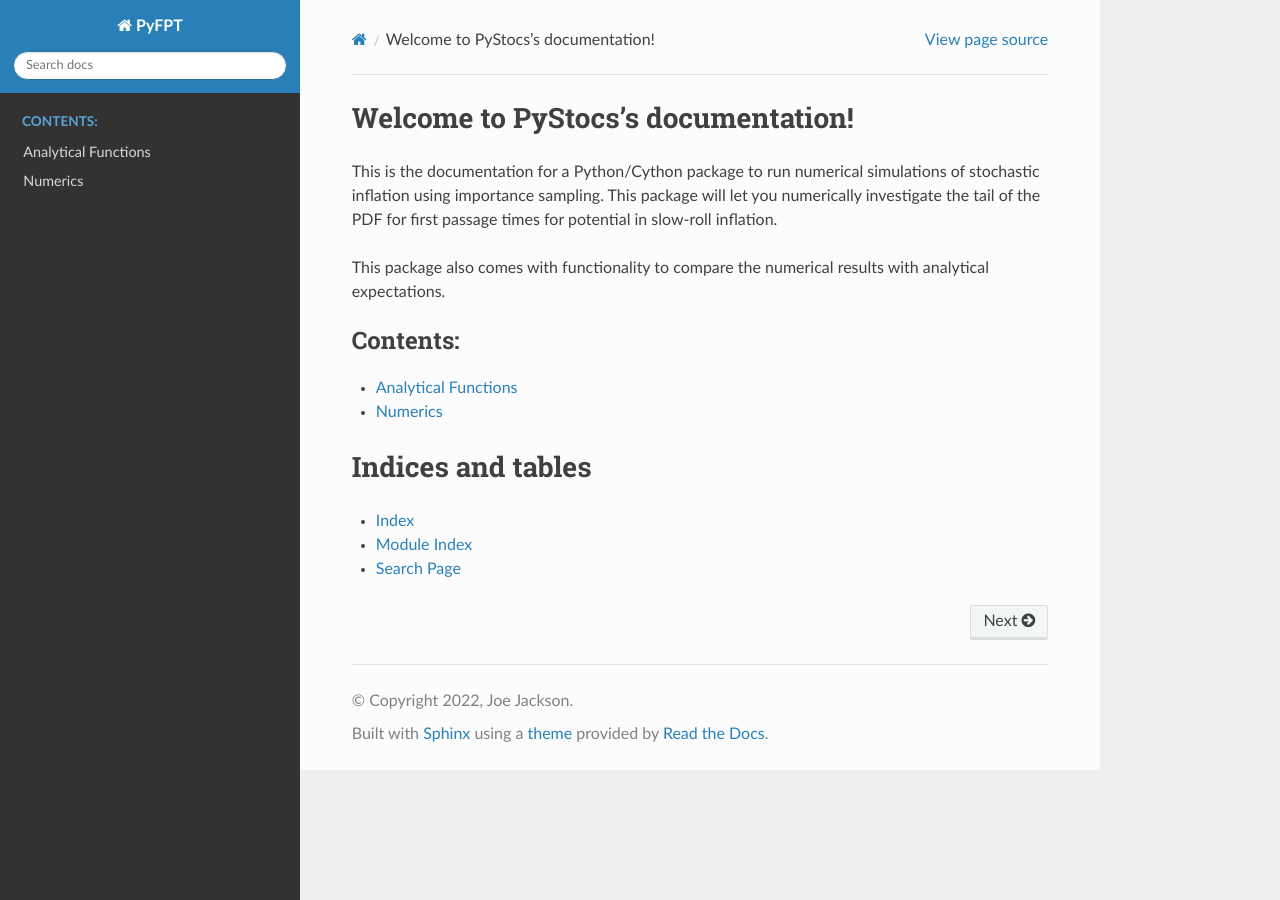
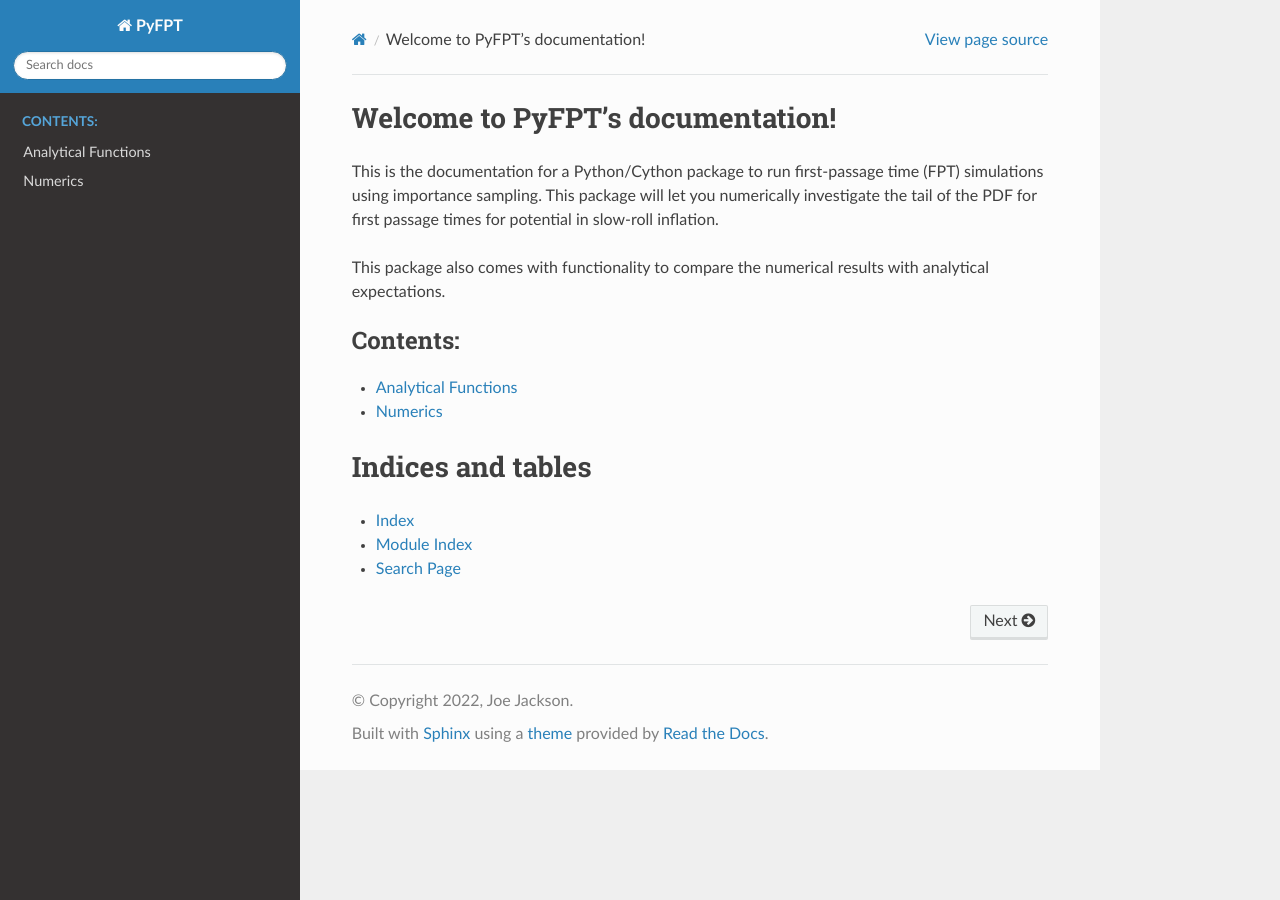
Before and after one commit to Jacks0nJ/PyFPT, a Sphinx documentation site: the page built from docs/source/index.rst, in a window 1280 px wide. Built offline with Sphinx 7.4.7 and the Read the Docs theme 2.0.0, drawn with Linux system fonts in a browser that asks for light colours.

Commit message:
Fixed home page

```diff
--- a/docs/source/index.rst
+++ b/docs/source/index.rst
@@ -3,10 +3,10 @@
    You can adapt this file completely to your liking, but it should at least
    contain the root `toctree` directive.
 
-Welcome to PyStocs's documentation!
+Welcome to PyFPT's documentation!
 ==============================================
 
-This is the documentation for a Python/Cython package to run numerical simulations of stochastic inflation using importance sampling. This package will let you numerically investigate the tail of the PDF for first passage times for potential in slow-roll inflation.
+This is the documentation for a Python/Cython package to run first-passage time (FPT) simulations using importance sampling. This package will let you numerically investigate the tail of the PDF for first passage times for potential in slow-roll inflation.
 
 This package also comes with functionality to compare the numerical results with analytical expectations.
 
```
